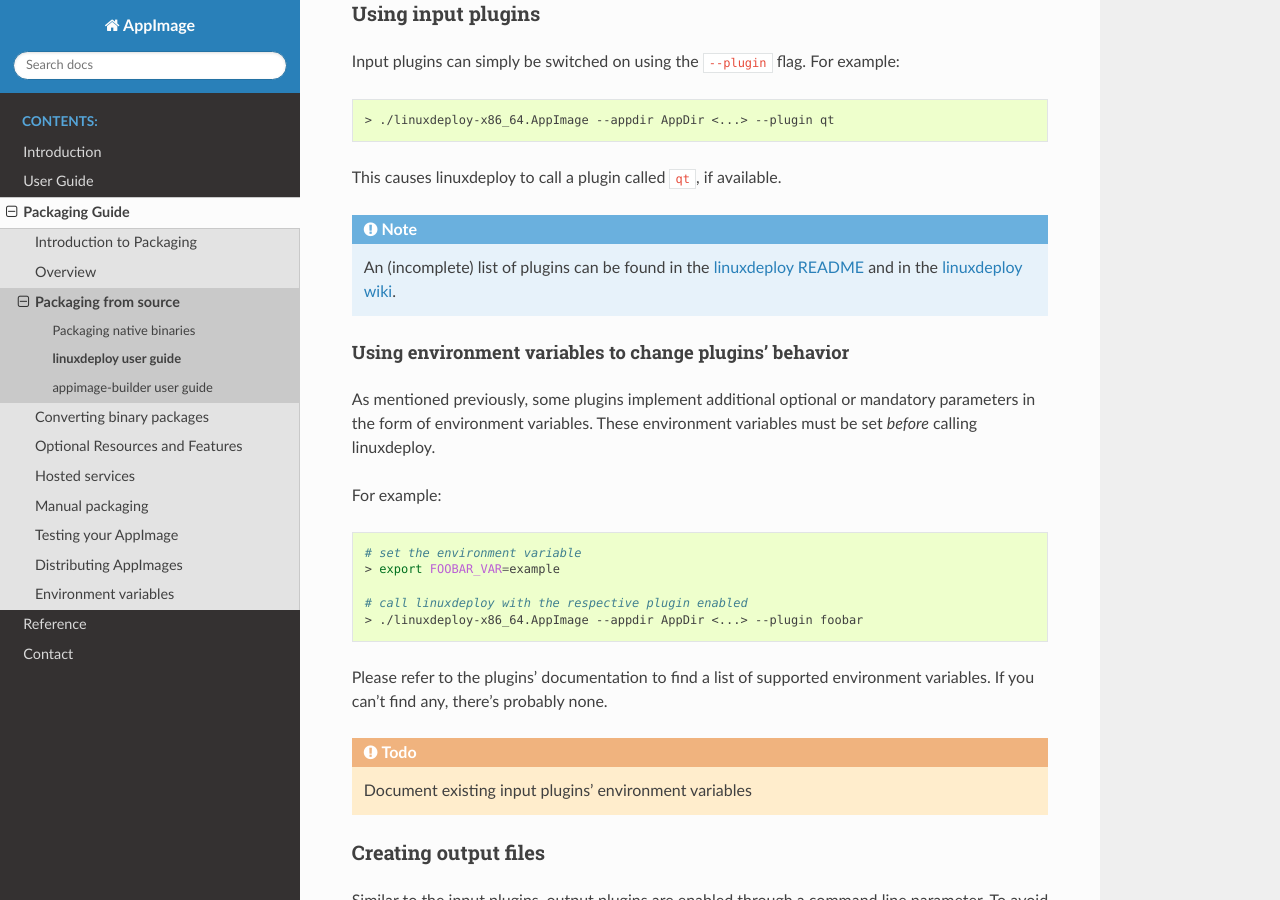
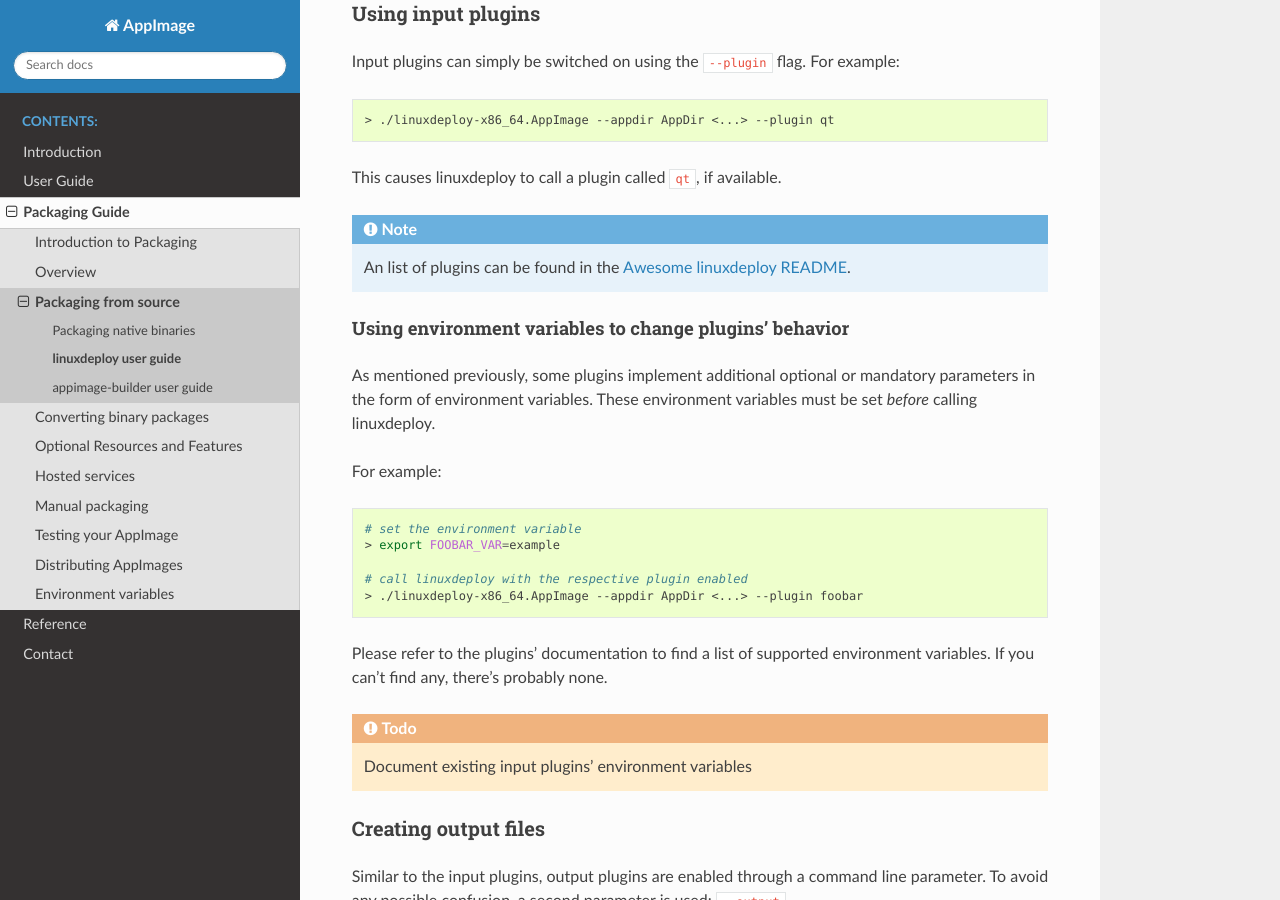
Before and after one commit to AppImage/docs.appimage.org, a Sphinx documentation site: the page built from source/packaging-guide/from-source/linuxdeploy-user-guide.rst, in a window 1280 px wide and 900 px high, scrolled down 2778 px. Built offline with Sphinx 7.4.7 and the Read the Docs theme 2.0.0, drawn with Linux system fonts in a browser that asks for light colours.

Commit message:
Update a note about linuxdeploy-plugins

```diff
--- a/source/packaging-guide/from-source/linuxdeploy-user-guide.rst
+++ b/source/packaging-guide/from-source/linuxdeploy-user-guide.rst
@@ -103,10 +103,9 @@
 This causes linuxdeploy to call a plugin called ``qt``, if available.
 
 .. note::
-   An (incomplete) list of plugins can be found in the `linuxdeploy README`_ and in the `linuxdeploy wiki`_.
+   An list of plugins can be found in the `Awesome linuxdeploy README`_.
 
-.. _linuxdeploy README: https://github.com/linuxdeploy/linuxdeploy/blob/master/README.md
-.. _linuxdeploy wiki: https://github.com/linuxdeploy/linuxdeploy/wiki/
+.. _Awesome linuxdeploy README: https://github.com/linuxdeploy/awesome-linuxdeploy#linuxdeploy-plugins
 
 
 .. _ref-linuxdeploy-input-plugins-environment-variables:
```
